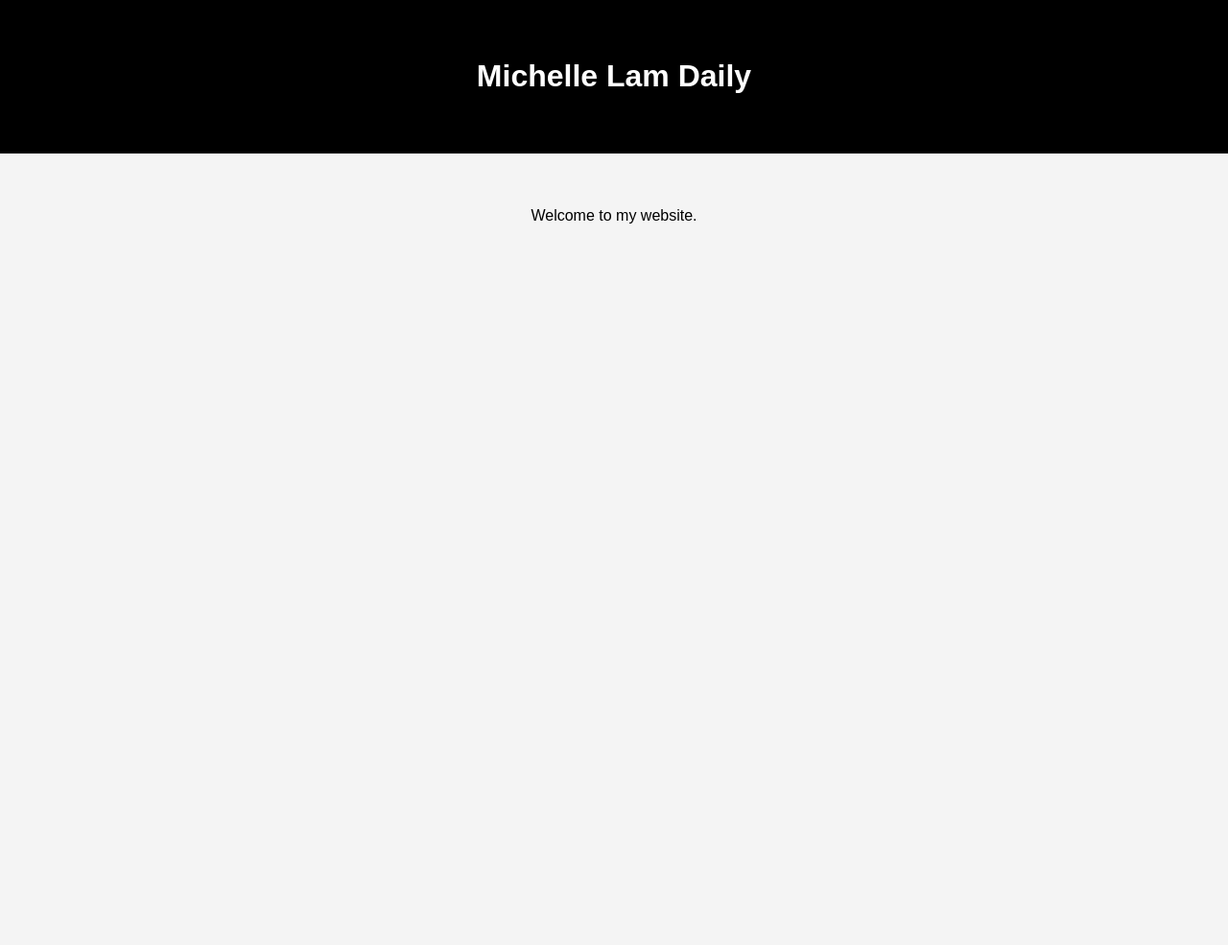
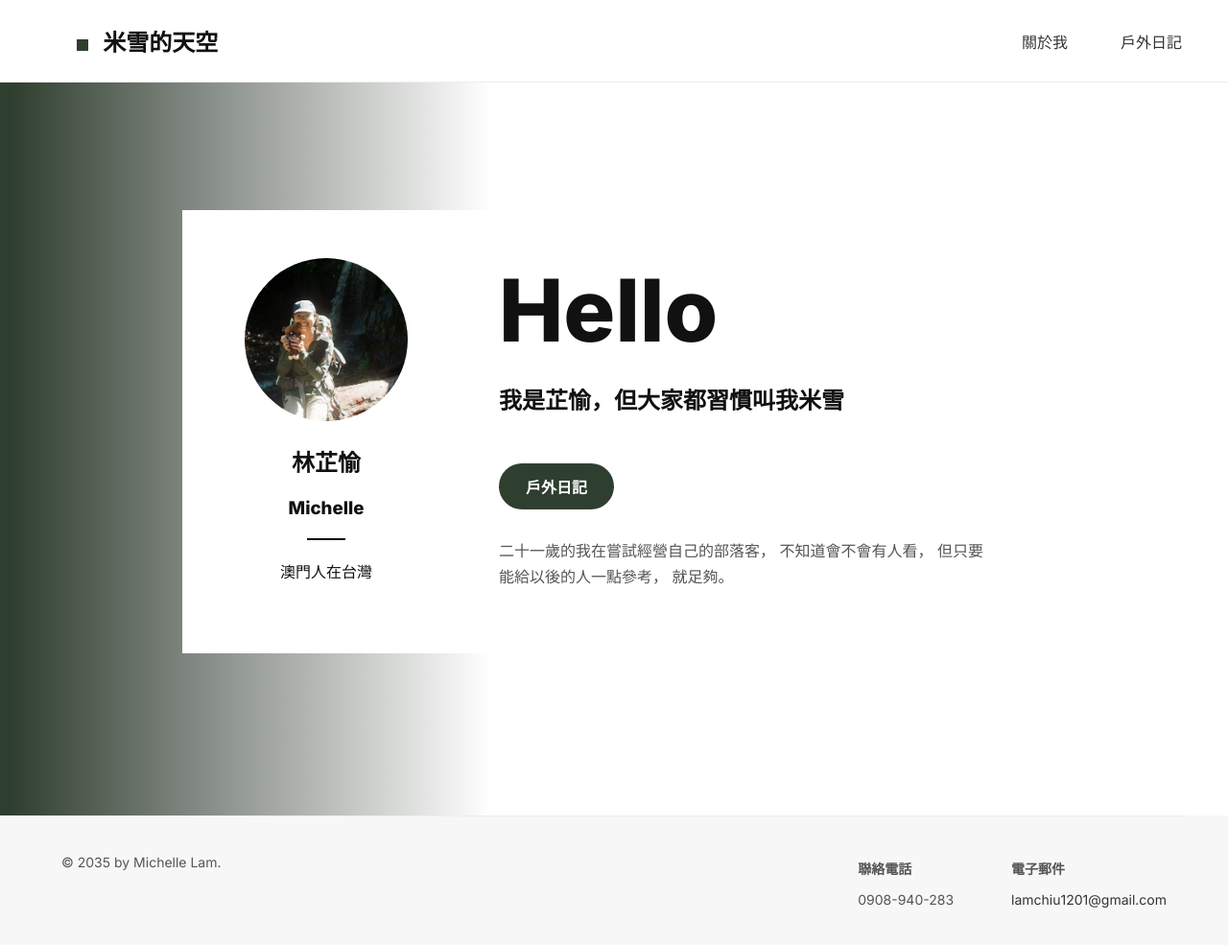
Before and after one commit to lamchiu1201-arch/michelleblog, a plain HTML site: page index.html in a window 1280 px wide. Shown: the whole page at 96% size. Before the commit the page ends 800 px from the top, so only its background shows below. Drawn offline with Linux system fonts and the light colour scheme.

Commit message:
version3

```diff
--- a/index.html
+++ b/index.html
@@ -2,22 +2,114 @@
 <html>
 
 <head>
+
 <meta charset="UTF-8">
-<title>Michelle Lam Daily</title>
+<title>米雪的天空</title>
+
+<link href="https://fonts.googleapis.com/css2?family=Inter:wght@400;600;800&family=Noto+Sans+TC:wght@400;600;800&display=swap" rel="stylesheet">
+
 <link rel="stylesheet" href="style.css">
+
 </head>
 
 <body>
 
-<header>
-<h1>Michelle Lam Daily</h1>
+<header class="header">
+
+<div class="logo">
+<span class="square"></span>
+米雪的天空
+</div>
+
+<nav>
+
+<a href="#">關於我</a>
+
+<a href="blog.html">
+戶外日記
+</a>
+
+</nav>
+
 </header>
 
-<section>
-<p>Welcome to my website.</p>
+
+<section class="hero">
+
+<div class="profile-card">
+
+<div class="card-left">
+
+<img src="images/profile.jpg">
+
+<h2>林芷愉</h2>
+<h3>Michelle</h3>
+
+<div class="line"></div>
+
+<p>澳門人在台灣</p>
+
+</div>
+
+
+<div class="card-right">
+
+<h1>Hello</h1>
+
+<h2>
+我是芷愉，但大家都習慣叫我米雪
+</h2>
+
+<a class="button" href="blog.html">
+戶外日記
+</a>
+
+<p>
+二十一歲的我在嘗試經營自己的部落客，
+不知道會不會有人看，
+但只要能給以後的人一點參考，
+就足夠。
+</p>
+
+</div>
+
+</div>
+
 </section>
 
-<script src="script.js"></script>
+
+<footer class="footer">
+
+<div class="footer-left">
+
+<p>© 2035 by Michelle Lam.</p>
+
+</div>
+
+<div class="footer-right">
+
+<div class="contact">
+
+<h4>聯絡電話</h4>
+<p>0908-940-283</p>
+
+</div>
+
+<div class="contact">
+
+<h4>電子郵件</h4>
+
+<p>
+<a href="mailto:lamchiu1201@gmail.com">
+lamchiu1201@gmail.com
+</a>
+</p>
+
+</div>
+
+</div>
+
+</footer>
 
 </body>
 </html>
--- a/style.css
+++ b/style.css
@@ -1,16 +1,271 @@
 body{
-font-family:Arial;
 margin:0;
-background:#f4f4f4;
+font-family:'Inter','Noto Sans TC',sans-serif;
+background:#f7f7f7;
+color:#111;
+}
+
+/* HEADER */
+
+.header{
+position:fixed;
+top:0;
+left:0;
+width:90%;
+display:flex;
+justify-content:space-between;
+align-items:center;
+padding:25px 80px;
+background:white;
+border-bottom:1px solid #eee;
+z-index:9999;
+transition:all 0.35s ease;
+}
+
+.header.small{
+padding:15px 80px;
+box-shadow:0 4px 20px rgba(0,0,0,0.08);
+}
+
+.logo{
+font-size:24px;
+font-weight:700;
+transition:all 0.35s ease;
+}
+
+.header.small .logo{
+font-size:20px;
+}
+
+.square{
+width:12px;
+height:12px;
+background:#2f3f2f;
+display:inline-block;
+margin-right:10px;
+}
+
+nav{
+display:flex;
+align-items:center;
+gap:25px;
+}
+
+nav a{
+margin-left:30px;
+text-decoration:none;
+color:#333;
+font-weight:500;
+transition:opacity 0.3s ease;
+}
+
+nav a:hover{
+opacity:0.6;
+}
+
+/* HERO */
+
+.hero{
+display:flex;
+align-items:center;      /* 垂直置中 */
+justify-content:center;  /* 水平置中 */
+gap:100px;
+padding-top:50px;
+min-height:100vh;        /* 佔滿整個畫面高度 */
+background:linear-gradient(
+90deg,
+#2f3f2f 1%,
+#7d847d 15%,
+#ffffff 40%
+);
+
+}
+
+.hero{
+display:flex;
+align-items:center;
+justify-content:center;
+}
+
+
+/* PROFILE CARD */
+
+.profile-card{
+display:flex;
+gap:80px;
+background:white;
+padding:50px;
+}
+
+.card-left{
+width:200px;
 text-align:center;
 }
 
-header{
-background:black;
-color:white;
-padding:40px;
+.card-left img{
+width:170px;
+height:170px;
+border-radius:50%;
+object-fit:cover;
 }
 
-section{
-padding:40px;
+.card-right{
+max-width:520px;
 }
+
+.card-right h1{
+font-size:90px;
+margin:0;
+}
+
+.card-right h2{
+margin-top:20px;
+}
+
+.card-right p{
+margin-top:30px;
+line-height:1.7;
+color:#555;
+}
+
+.line{
+width:40px;
+height:2px;
+background:black;
+margin:20px auto;
+}
+
+
+/* INTRO */
+
+.intro{
+max-width:520px;
+}
+
+.intro h1{
+font-size:90px;
+font-weight:600;
+margin:0;
+}
+
+.intro h2{
+
+margin-top:20px;
+
+font-size:22px;
+
+}
+
+.intro p{
+
+margin-top:30px;
+
+line-height:1.7;
+
+color:#555;
+
+}
+
+.button{
+
+display:inline-block;
+
+margin-top:30px;
+
+padding:12px 28px;
+
+background:#2f3f2f;
+
+color:white;
+
+border-radius:30px;
+
+text-decoration:none;
+
+font-weight:600;
+
+transition:all 0.3s ease;
+
+}
+
+.button:hover{
+
+background:#3c5240;
+
+transform:translateY(-2px);
+
+}
+/* FOOTER */
+.footer{
+
+width:90%;
+
+}
+
+.footer{
+
+display:flex;
+justify-content:space-between;
+align-items:flex-start;
+
+flex-wrap:wrap;
+
+max-width:1200px;
+margin:0 auto;
+
+padding:25px 20px;
+
+background:#f7f7f7;
+
+border-top:1px solid #eee;
+
+font-size:14px;
+
+color:#555;
+
+}
+
+.footer-right{
+
+display:flex;
+
+gap:60px;
+
+flex-wrap:wrap;
+
+}
+
+.contact h4{
+margin-bottom:10px;
+font-weight:600;
+}
+
+.contact a{
+text-decoration:none;
+color:#333;
+}
+
+.contact a:hover{
+text-decoration:underline;
+}
+
+
+/* MOBILE */
+
+@media (max-width:900px){
+
+.profile-card{
+
+flex-direction:column;
+
+align-items:center;
+
+}
+
+.card-right{
+
+text-align:center;
+
+}
+
+}
```
Also changed, not shown: blog.html (added, +62 -0 lines), posts/post1.html (added, +52 -0 lines), images/profile.jpg (added), 1 other file.
